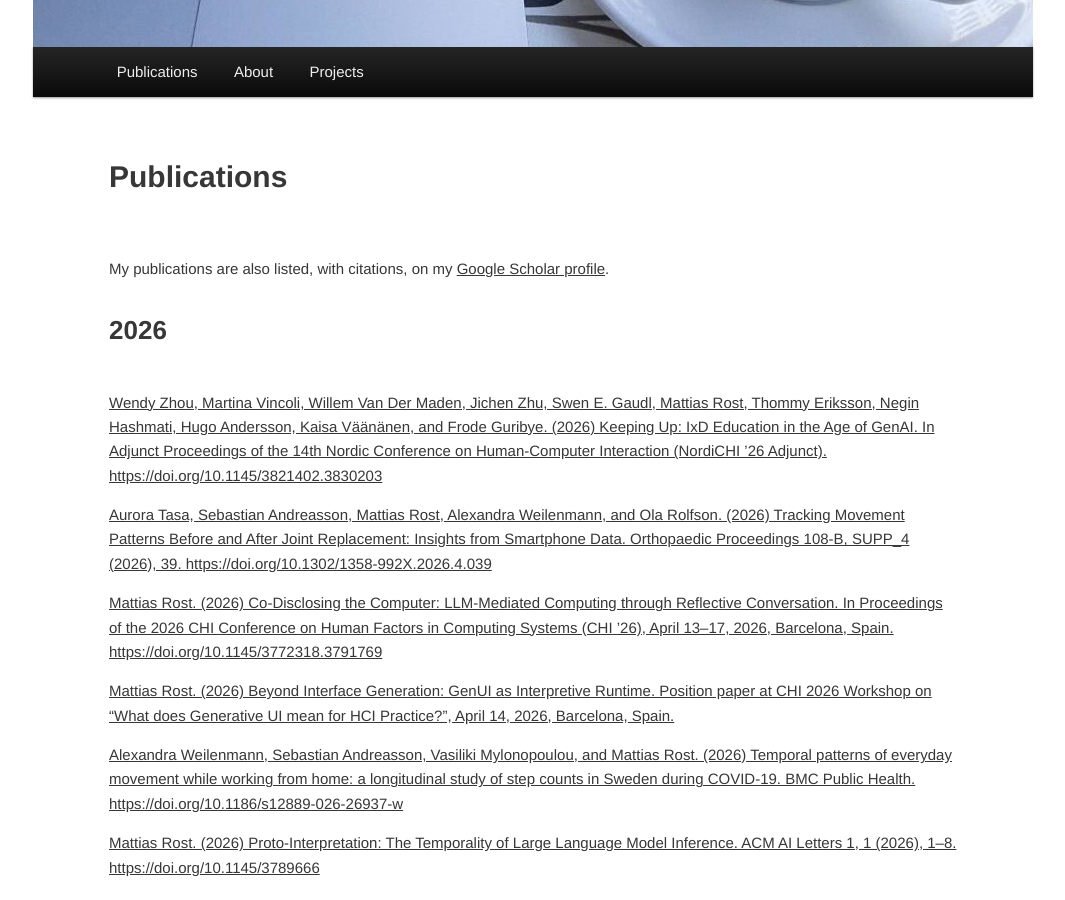
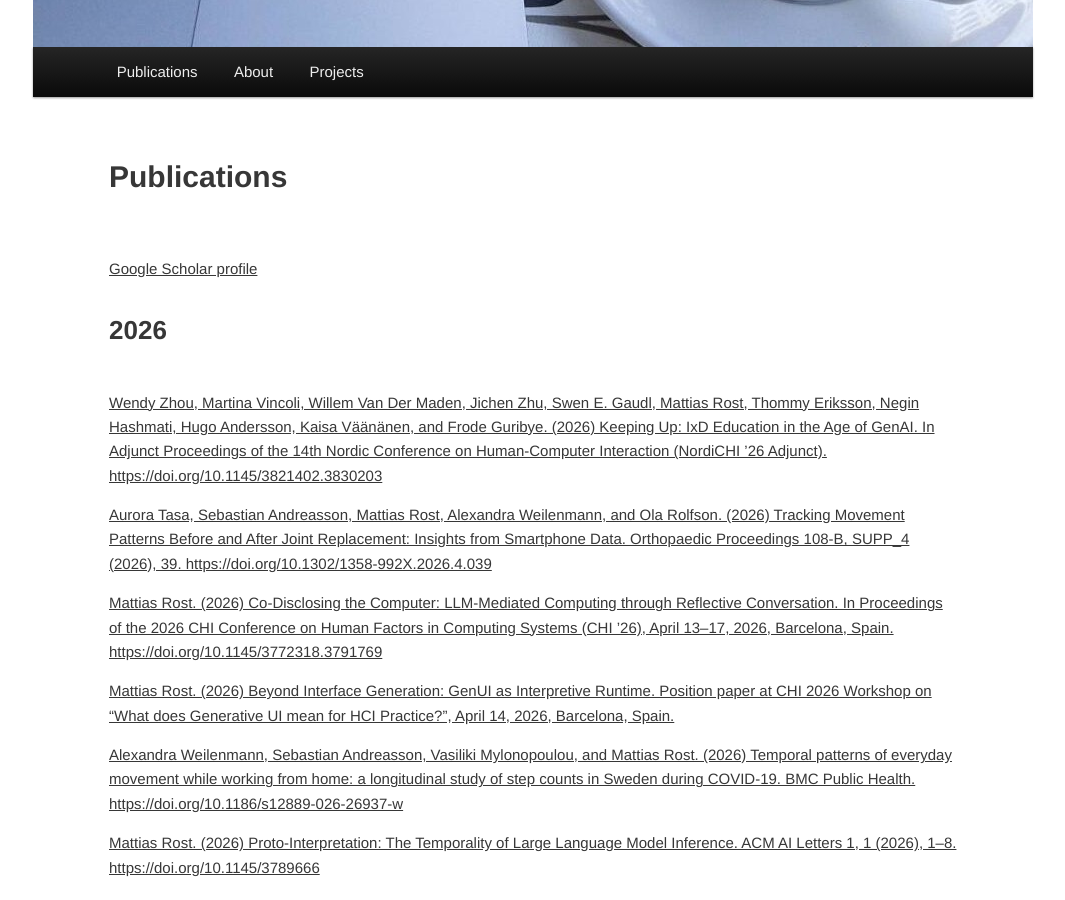
Before and after one commit to rrostt/rrostt.github.io, a Jekyll site: the page built from _pages/2011-09-24-publications.html, in a window 1280 px wide and 900 px high, scrolled down 436 px. Shown: the whole window, without its empty margins (107-1172 px from the left). Built offline with Jekyll 4.4.1, drawn with Linux system fonts in a browser that asks for light colours.

Commit message:
Shorten Google Scholar link to just the profile link
Co-Authored-By: Claude Opus 5.5 <noreply@anthropic.com>
Claude-Session: https://claude.ai/code/session_01A379XowazH2qhDMNFo3Jtz

```diff
--- a/_pages/2011-09-24-publications.html
+++ b/_pages/2011-09-24-publications.html
@@ -21,8 +21,7 @@ first_name: Mattias
 last_name: Rost
 permalink: "/publications/"
 ---
-    <p>My publications are also listed, with citations, on my
-        <a href="https://scholar.google.com/citations?user=S37X2zsAAAAJ&amp;hl=en">Google Scholar profile</a>.</p>
+    <p><a href="https://scholar.google.com/citations?user=S37X2zsAAAAJ&amp;hl=en">Google Scholar profile</a></p>
 
     <h1>2026</h1>
     <p><a href="https://doi.org/10.1145/3821402.3830203">
```
